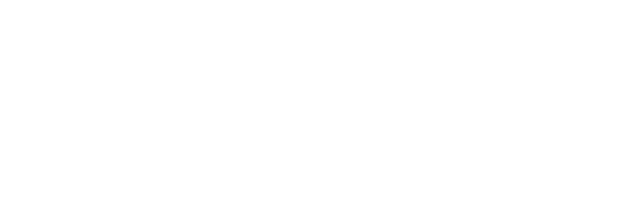
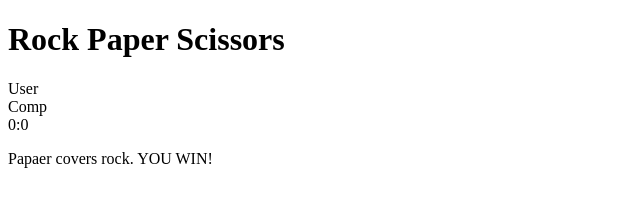
Before and after one commit to J-Ricker/rock-paper-scissors, a plain HTML site: page index.html in a window 1280 px wide. Shown: the whole page, without its empty margins (0-640 px from the left). Drawn offline with Linux system fonts and the light colour scheme.

Commit message:
added font awesome and some basic syntax

```diff
--- a/index.html
+++ b/index.html
@@ -7,6 +7,22 @@
     <title>Rock-paper-Scissors</title>
 </head>
 <body>
+    <header>
+        <h1>Rock Paper Scissors</h1>
+    </header>
+    <div class="score-board">
+        <div class="badge" id="user-label">User</div>
+        <div class="badge" id="comp-label">Comp</div>
+        <span id="user-score">0</span>:<span id="comp-score">0</span>
+    </div>
+    <div class="result">
+        <p>Papaer covers rock. YOU WIN!</p>
+    </div>
 
+    <div class="choices">
+        <div class="choice">
+            <img src="" alt="">
+        </div>
+    </div>
 </body>
 </html>
```
